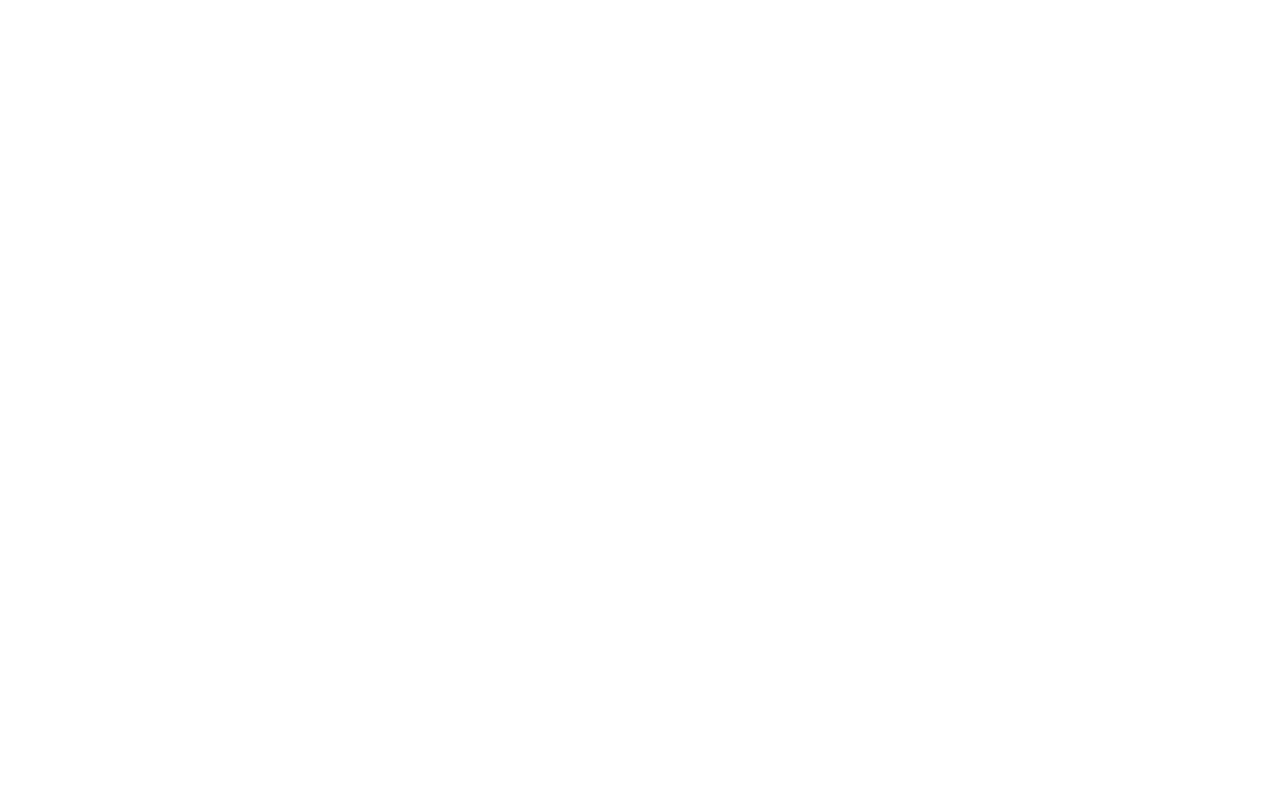
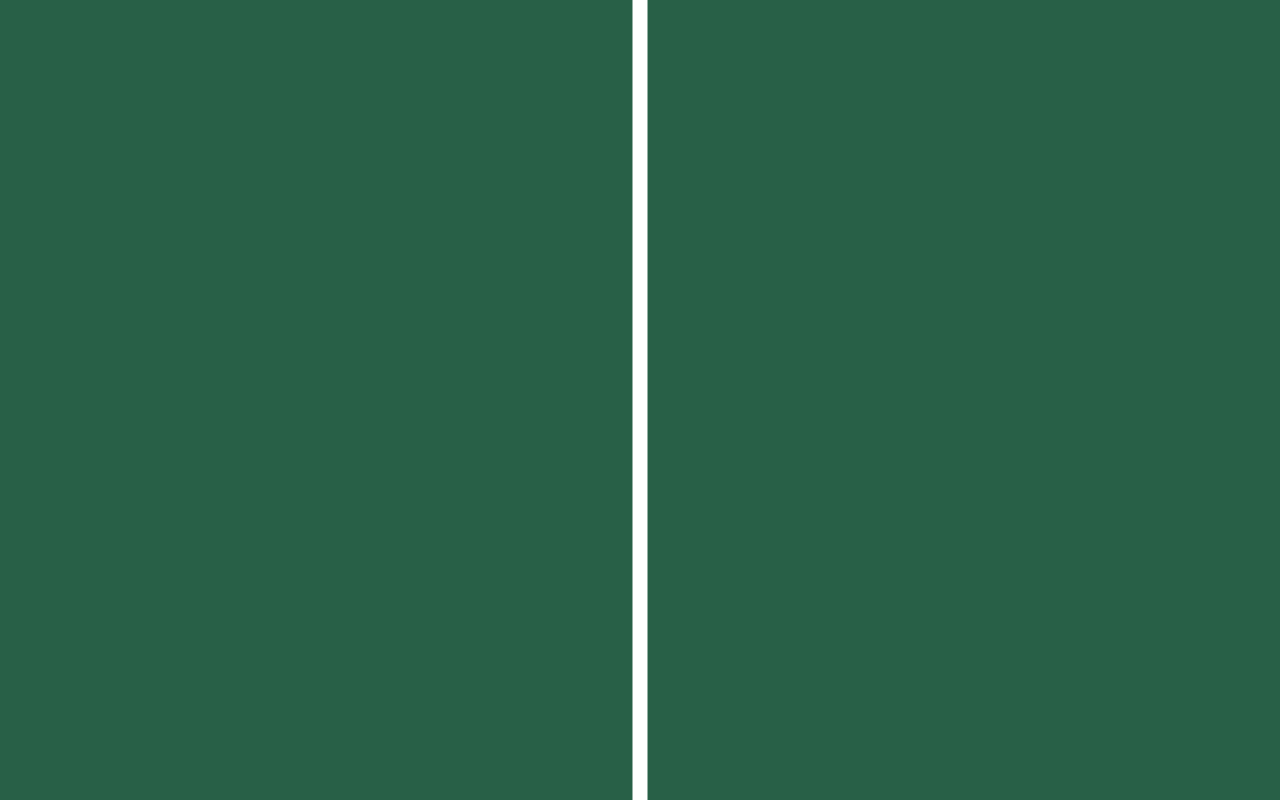
Before and after one commit to AdonisJeronimo/Ping-Pong, a plain HTML site: page index.html in a window 1280 px wide. Drawn offline with Linux system fonts and the light colour scheme.

Commit message:
Estrutura do campo realizada

```diff
--- /dev/null
+++ b/assets/css/reset.css
@@ -0,0 +1,5 @@
+*{
+    margin: 0;
+    padding: 0;
+    overflow: hidden;
+}
--- /dev/null
+++ b/assets/js/index.js
@@ -0,0 +1,23 @@
+const canvasEl = document.querySelector("canvas"),
+canvasCtx = canvasEl.getContext("2d")
+
+const lineWidth = 15
+
+function setup() {
+canvasEl.width = canvasCtx.width = window.innerWidth
+canvasEl.height = canvasCtx.height = window.innerHeight
+
+}
+function draw() {
+canvasCtx.fillStyle = "#286047"
+canvasCtx.fillRect(0, 0, window.innerWidth, window.innerHeight)
+
+
+canvasCtx.fillStyle = "#fff"
+canvasCtx.fillRect(window.innerWidth/2 - lineWidth / 2, 0 ,  lineWidth , window.innerHeight)
+
+
+}
+
+setup()
+draw()
--- a/index.html
+++ b/index.html
@@ -5,9 +5,11 @@
     <meta http-equiv="X-UA-Compatible" content="IE=edge">
     <meta name="viewport" content="width=device-width, initial-scale=1.0">
     <title>Ping-Pong</title>
+    <link rel="stylesheet" href="./assets/css/reset.css">
+    <link rel="stylesheet" href="./assets/css/style.css">
 </head>
 <body>
     <canvas></canvas>
-    <script type="text/javascript" src="./index.js"></script>
+    <script type="text/javascript" src="./assets/js/index.js"></script>
 </body>
 </html>
--- a/index.js
+++ /dev/null
@@ -1,12 +0,0 @@
-const canvasEl = document.querySelector("canvas"),
-canvasCtx = canvasEl.getContext("2d")
-
-function setup(){
-    canvasEl.width = canvasCtx.width = window.innerWidth
-    canvasEl.height = canvasCtx.height = window.innerHeight
-
-}
-function draw(){
-    setup()
-
-}
```
Also changed, not shown: assets/css/style.css (added).
